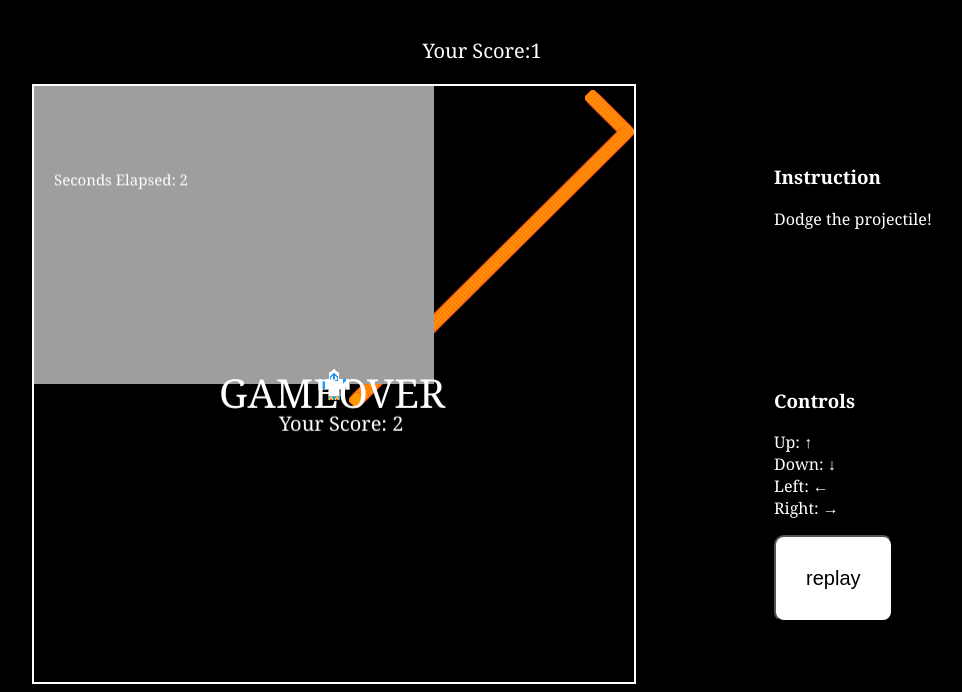
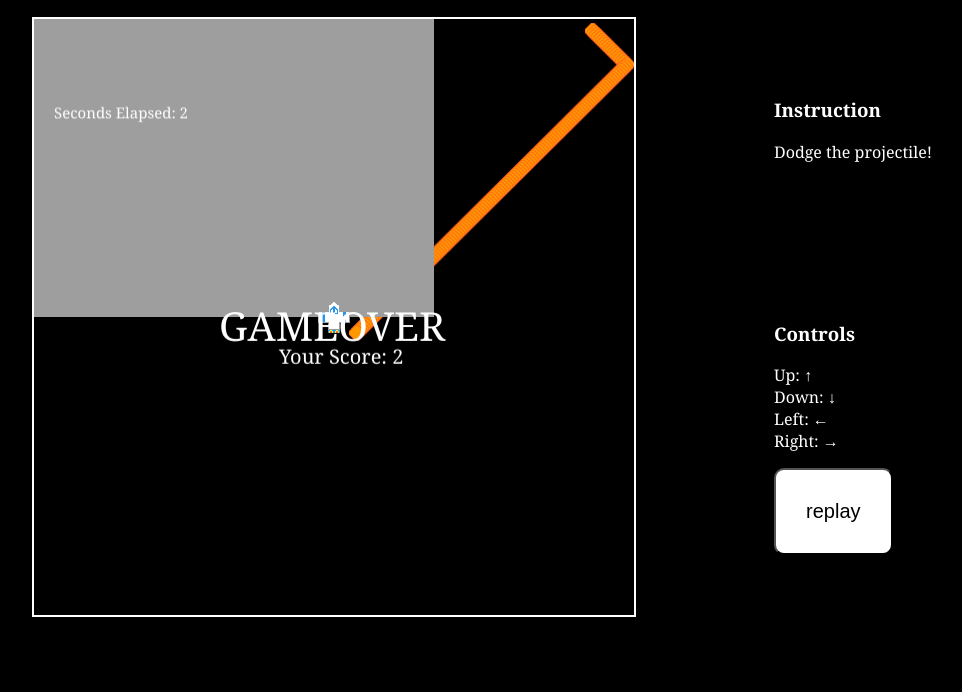
Before and after one commit to godmango/dodge-game-ver2, a plain HTML site: page index.html in a window 1280 px wide. Shown: the part 126-818 px from the top of the page, without its empty margins (158-1120 px from the left). Drawn offline with Linux system fonts and the light colour scheme.

Commit message:
second commit

```diff
--- a/index.html
+++ b/index.html
@@ -4,13 +4,10 @@
     <meta charset="UTF-8" />
     <meta name="viewport" content="width=device-width, initial-scale=1.0" />
     <link rel="stylesheet" href="style.css" />
-    <title>Document</title>
+    <title>NewGame</title>
   </head>
   <body>
     <h1 class="gameTitle">SPACE DODGE</h1>
-    <p style="color: white; font-family: Georgia; font-size: 20px">
-      Your Score:1
-    </p>
     <div class="middleDiv">
       <canvas id="myCanvas"></canvas>
       <div class="controlList">
```
